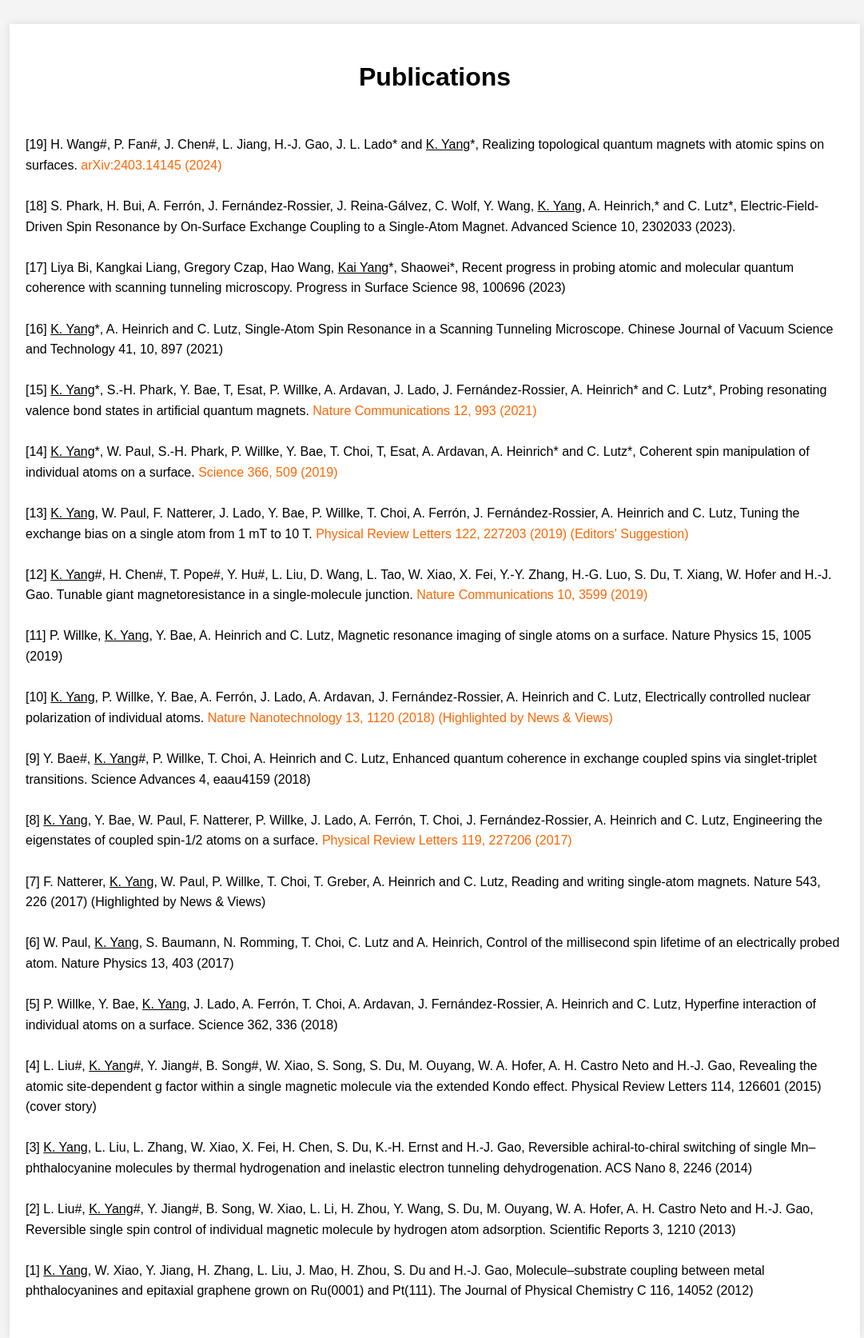
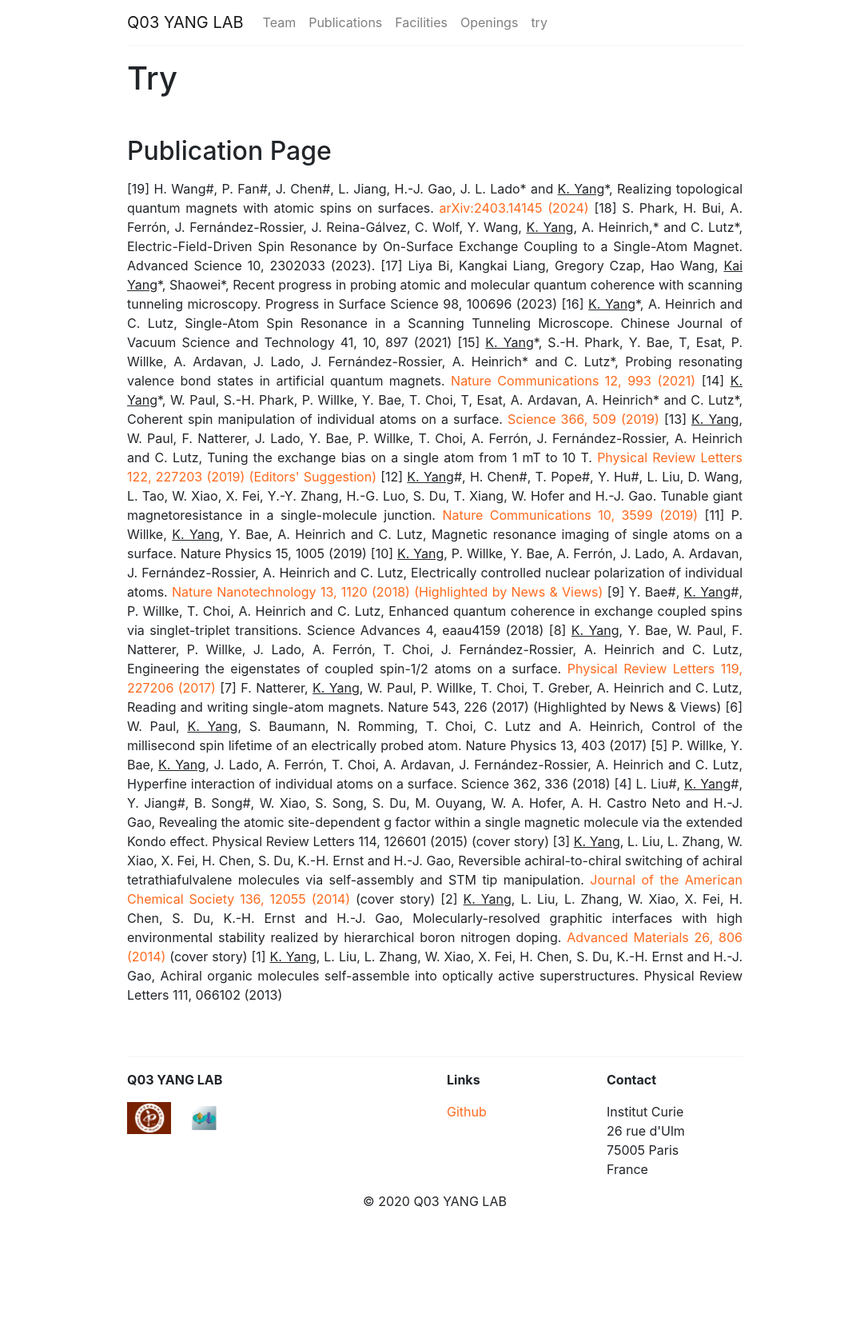
Before and after one commit to ZoomWuun/Q03i, a Jekyll site: the page built from _pages/try.html, in a window 1280 px wide. Shown: the whole page at 80% size, without its empty margins (96-1177 px from the left). Built offline with Jekyll 4.4.1, drawn with Linux system fonts in a browser that asks for light colours; after the commit the page ends 1530 px from its top, so only the background shows below that.

Commit message:
Add files via upload

```diff
--- a/_pages/try.html
+++ b/_pages/try.html
@@ -1,46 +1,15 @@
-<!DOCTYPE html>
-<html lang="en">
-<head>
-    <meta charset="UTF-8">
-    <meta name="viewport" content="width=device-width, initial-scale=1.0">
-    <title>Publications</title>
-    <style>
-        body {
-            font-family: Arial, sans-serif;
-            line-height: 1.6;
-            margin: 0;
-            padding: 0;
-            background-color: #f4f4f4;
-        }
-        .container {
-            width: 80%;
-            margin: auto;
-            overflow: hidden;
-            padding: 20px;
-            background: white;
-            margin-top: 30px;
-            box-shadow: 0 0 10px rgba(0,0,0,0.1);
-        }
-        h1 {
-            text-align: center;
-            margin-bottom: 20px;
-        }
-        .publications {
-            white-space: pre-line; /* 保留文本中的换行符，并使文本顶格 */
-        }
-        .publications a {
-            color: #ff6600; /* 设置链接为橙色 */
-            text-decoration: none;
-        }
-        .publications a:hover {
-            text-decoration: underline;
-        }
-    </style>
-</head>
-<body>
-    <div class="container">
-        <h1>Publications</h1>
-        <div class="publications">
+---
+title: Try
+layout: page
+permalink: /try/
+---
+<!-- Staff -->
+<h2 class="mb-3"><a id="publication"></a>Publication Page</h2>
+
+<li class="media mb-1">
+    <div class="media-body">
+
+        <p>
             [19] H. Wang#, P. Fan#, J. Chen#, L. Jiang, H.-J. Gao, J. L. Lado* and <u>K. Yang</u>*, Realizing topological quantum magnets with atomic spins on surfaces. <a href="https://arxiv.org/abs/2403.14145" target="_blank">arXiv:2403.14145 (2024)</a>
 
             [18] S. Phark, H. Bui, A. Ferrón, J. Fernández-Rossier, J. Reina-Gálvez, C. Wolf, Y. Wang, <u>K. Yang</u>, A. Heinrich,* and C. Lutz*, Electric-Field-Driven Spin Resonance by On-Surface Exchange Coupling to a Single-Atom Magnet. Advanced Science 10, 2302033 (2023).
@@ -73,13 +42,12 @@
 
             [4] L. Liu#, <u>K. Yang</u>#, Y. Jiang#, B. Song#, W. Xiao, S. Song, S. Du, M. Ouyang, W. A. Hofer, A. H. Castro Neto and H.-J. Gao, Revealing the atomic site-dependent g factor within a single magnetic molecule via the extended Kondo effect. Physical Review Letters 114, 126601 (2015) (cover story)
 
-            [3] <u>K. Yang</u>, L. Liu, L. Zhang, W. Xiao, X. Fei, H. Chen, S. Du, K.-H. Ernst and H.-J. Gao, Reversible achiral-to-chiral switching of single Mn–phthalocyanine molecules by thermal hydrogenation and inelastic electron tunneling dehydrogenation. ACS Nano 8, 2246 (2014)
+            [3] <u>K. Yang</u>, L. Liu, L. Zhang, W. Xiao, X. Fei, H. Chen, S. Du, K.-H. Ernst and H.-J. Gao, Reversible achiral-to-chiral switching of achiral tetrathiafulvalene molecules via self-assembly and STM tip manipulation. <a href="https://pubs.acs.org/doi/abs/10.1021/ja508375z" target="_blank">Journal of the American Chemical Society 136, 12055 (2014)</a> (cover story)
 
-            [2] L. Liu#, <u>K. Yang</u>#, Y. Jiang#, B. Song, W. Xiao, L. Li, H. Zhou, Y. Wang, S. Du, M. Ouyang, W. A. Hofer, A. H. Castro Neto and H.-J. Gao, Reversible single spin control of individual magnetic molecule by hydrogen atom adsorption. Scientific Reports 3, 1210 (2013)
+            [2] <u>K. Yang</u>, L. Liu, L. Zhang, W. Xiao, X. Fei, H. Chen, S. Du, K.-H. Ernst and H.-J. Gao, Molecularly-resolved graphitic interfaces with high environmental stability realized by hierarchical boron nitrogen doping. <a href="https://onlinelibrary.wiley.com/doi/abs/10.1002/adma.201304792" target="_blank">Advanced Materials 26, 806 (2014)</a> (cover story)
 
-            [1] <u>K. Yang</u>, W. Xiao, Y. Jiang, H. Zhang, L. Liu, J. Mao, H. Zhou, S. Du and H.-J. Gao, Molecule–substrate coupling between metal phthalocyanines and epitaxial graphene grown on Ru(0001) and Pt(111). The Journal of Physical Chemistry C 116, 14052 (2012)
-            <!-- 继续添加其他参考文献 -->
-        </div>
+            [1] <u>K. Yang</u>, L. Liu, L. Zhang, W. Xiao, X. Fei, H. Chen, S. Du, K.-H. Ernst and H.-J. Gao, Achiral organic molecules self-assemble into optically active superstructures. Physical Review Letters 111, 066102 (2013)
+        </p>
+
     </div>
-</body>
-</html>
+</li>
```
